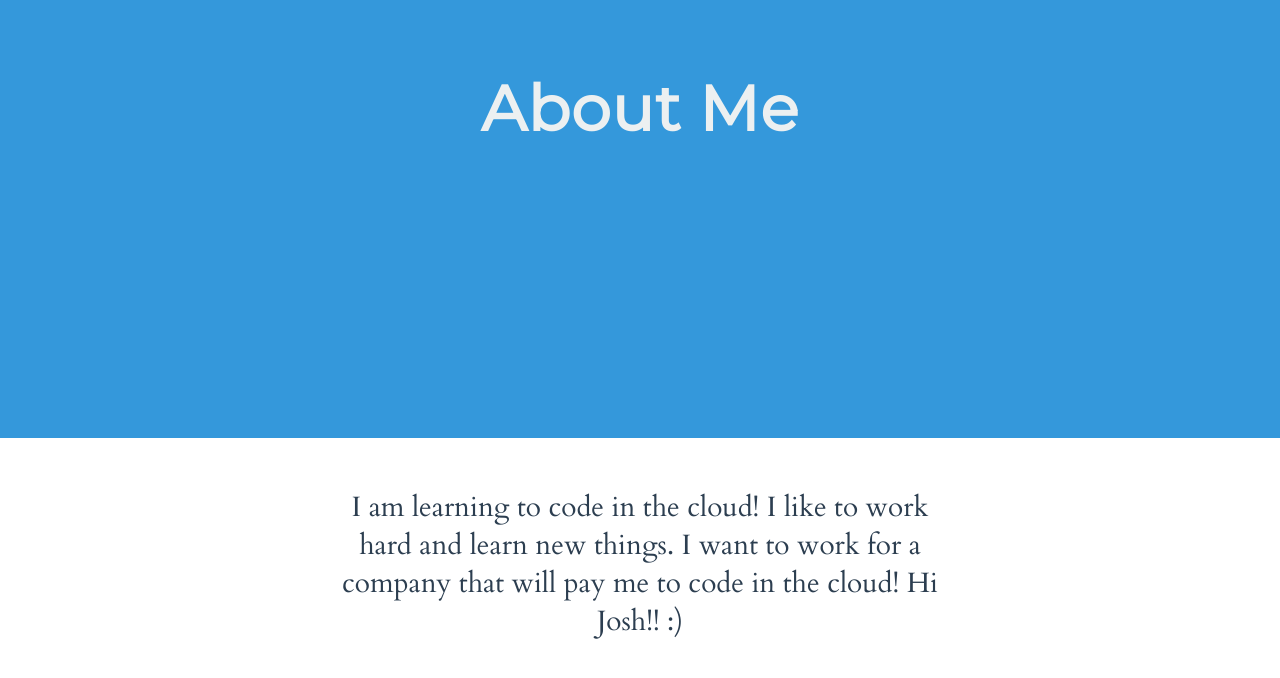
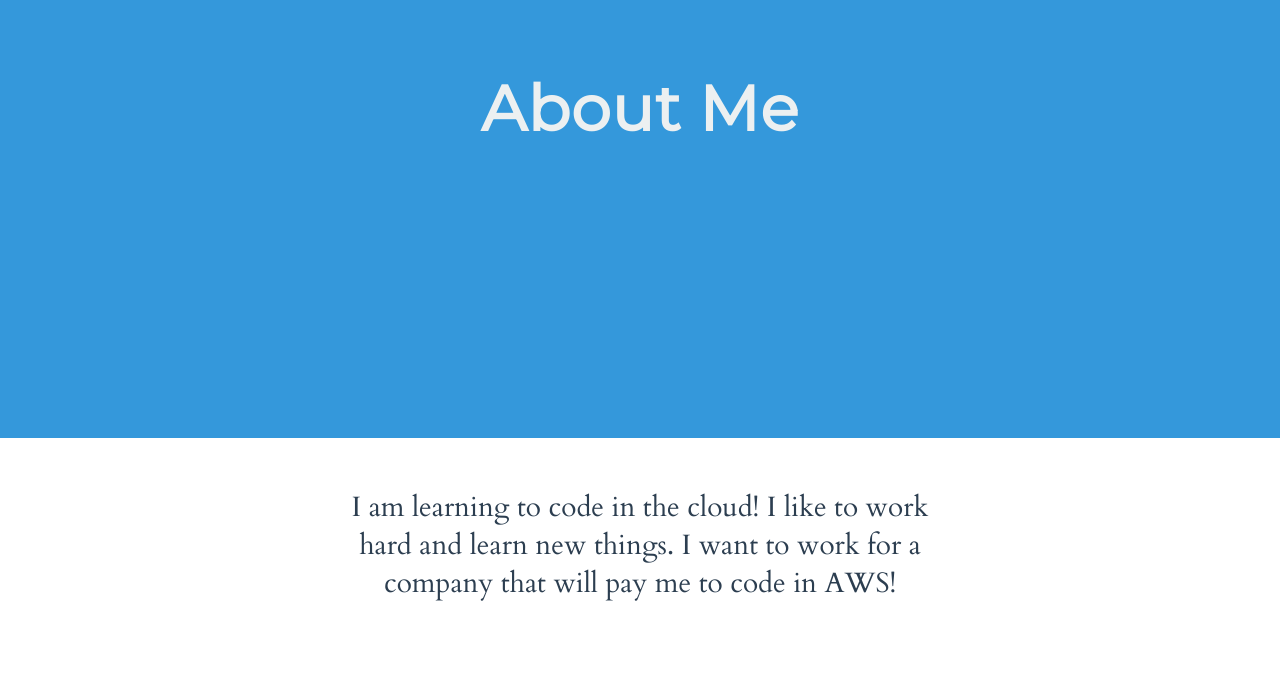
Before and after one commit to DRpandaMD/serverless-portfolio, a React app: page index.html in a window 1280 px wide. Shown: the part 1670-2348 px from the top of the page. Built offline with nearby package versions, Linux system fonts and the light colour scheme.

Commit message:
cleaned up index.html

```diff
--- a/index.html
+++ b/index.html
@@ -71,9 +71,7 @@
     <section class="section section--alignCentered section--description">
       <p class="color--darkgrey section__description">
         I am learning to code in the cloud! I like to work hard and learn new things.
-        I want to work for a company that will pay me to code in the cloud!
-
-        Hi Josh!! :)
+        I want to work for a company that will pay me to code in AWS!
       </p>
 
 
```
Also changed, not shown: README.md.
